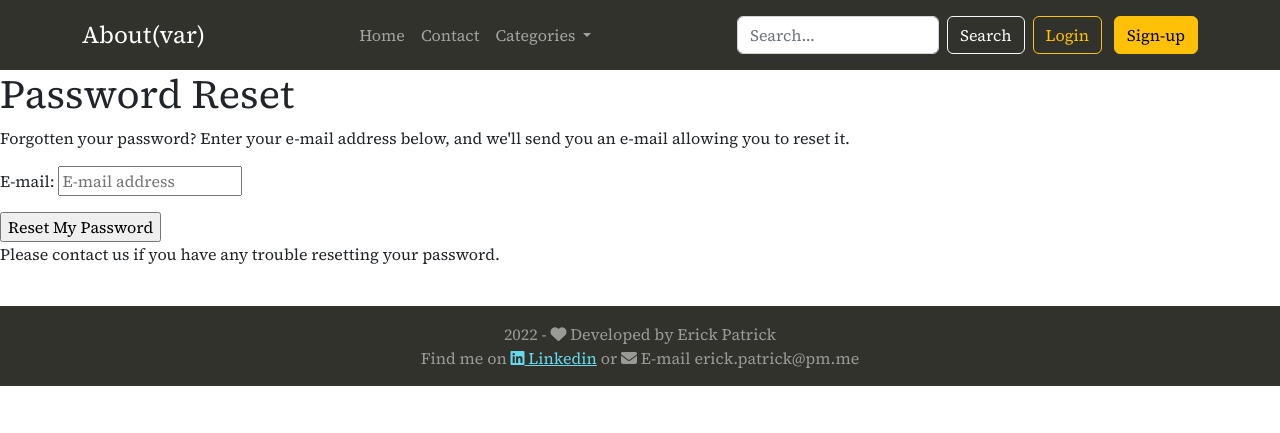
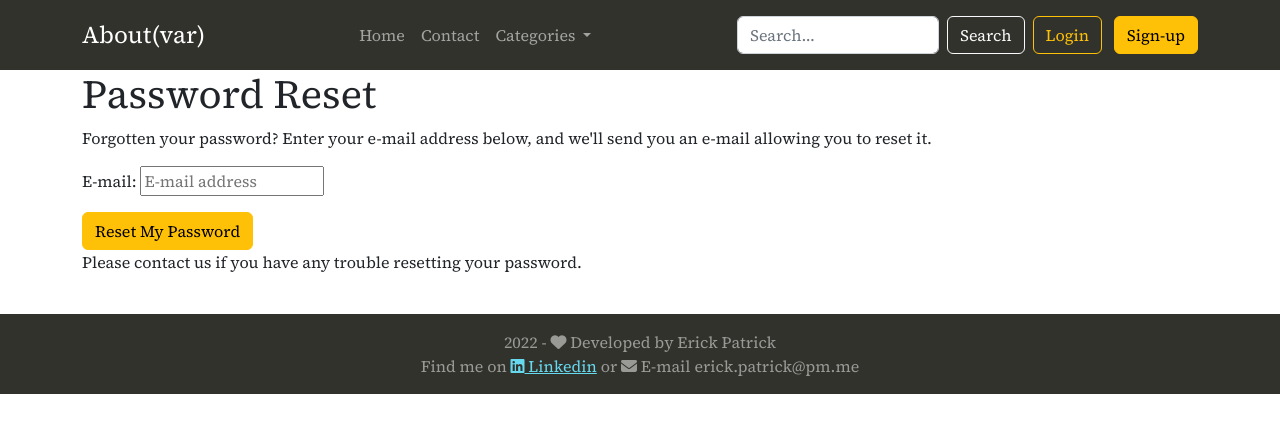
Before and after one commit to fpatrick/av, a Django app: page /accounts/password/reset/ in a window 1280 px wide. Shown: the top 433 px of the page. Run offline with Django 4.2, Linux system fonts and the light colour scheme; data that the repository does not hold is empty; some libraries are stand-ins or nearby versions.

Commit message:
Remove password reset button from login

```diff
--- a/templates/account/login.html
+++ b/templates/account/login.html
@@ -23,8 +23,9 @@
                 {% if redirect_field_value %}
                 <input type="hidden" name="{{ redirect_field_name }}" value="{{ redirect_field_value }}"/>
                 {% endif %}
-                <!--  Deixei o recovery link abaixo-->
-                <a class="button secondaryAction" href="{% url 'account_reset_password' %}">{% trans "Forgot Password?" %}</a>
+                <!--  The system password reset is to be implemented in the future -->
+<!--                <a class="button secondaryAction" href="{% url 'account_reset_password' %}">{% trans "Forgot Password?" %}</a>-->
+                <p>For security reasons please contact us if you forgot your password.</p>
                 <button class="btn btn-warning" type="submit">{% trans "Sign In" %}</button>
             </form>
         </div>
--- a/templates/account/password_reset.html
+++ b/templates/account/password_reset.html
@@ -6,7 +6,8 @@
 {% block head_title %}{% trans "Password Reset" %}{% endblock %}
 
 {% block content %}
-
+<div class="container">
+    <div class="row">
         <h1>{% trans "Password Reset" %}</h1>
         {% if user.is_authenticated %}
         {% include "account/snippets/already_logged_in.html" %}
@@ -17,8 +18,10 @@
         <form method="POST" action="{% url 'account_reset_password' %}" class="password_reset">
             {% csrf_token %}
             {{ form.as_p }}
-        <input type="submit" value="{% trans 'Reset My Password' %}" />
+            <input type="submit" class="btn btn-warning" value="{% trans 'Reset My Password' %}"/>
         </form>
 
         <p>{% blocktrans %}Please contact us if you have any trouble resetting your password.{% endblocktrans %}</p>
+    </div>
+</div>
 {% endblock %}
--- a/templates/base.html
+++ b/templates/base.html
@@ -9,17 +9,17 @@
     <meta name="author" content="Me">
     <meta name="generator" content="gen">
     <title>About {Tech, Games, News}</title>
-
+    <!-- Optional meta tags -->
+    <meta name="description" content="Tutorial and news about linux, homelab, self-host, games">
+    <meta name="keywords" content="homelab, proxmox, raspberry, linux, tutorial, games">
+     <!-- Bootstrap -->
     <link rel="stylesheet" href="{% static 'css/bootstrap.min.css' %}">
     <!-- Custom style -->
     <link href="{% static 'css/style.css' %}" rel="stylesheet">
-
-    <link href="https://cdn.jsdelivr.net/npm/summernote@0.8.18/dist/summernote.min.css" rel="stylesheet">
-
+    <!-- Google fonts -->
     <link rel="preconnect" href="https://fonts.googleapis.com">
     <link rel="preconnect" href="https://fonts.gstatic.com" crossorigin>
     <link href="https://fonts.googleapis.com/css2?family=Source+Serif+4:opsz,wght@8..60,200;8..60,300;8..60,400;8..60,700&display=swap" rel="stylesheet">
-
 </head>
 <body>
 
```
Lines whose indentation alone changed are shown as unchanged.
